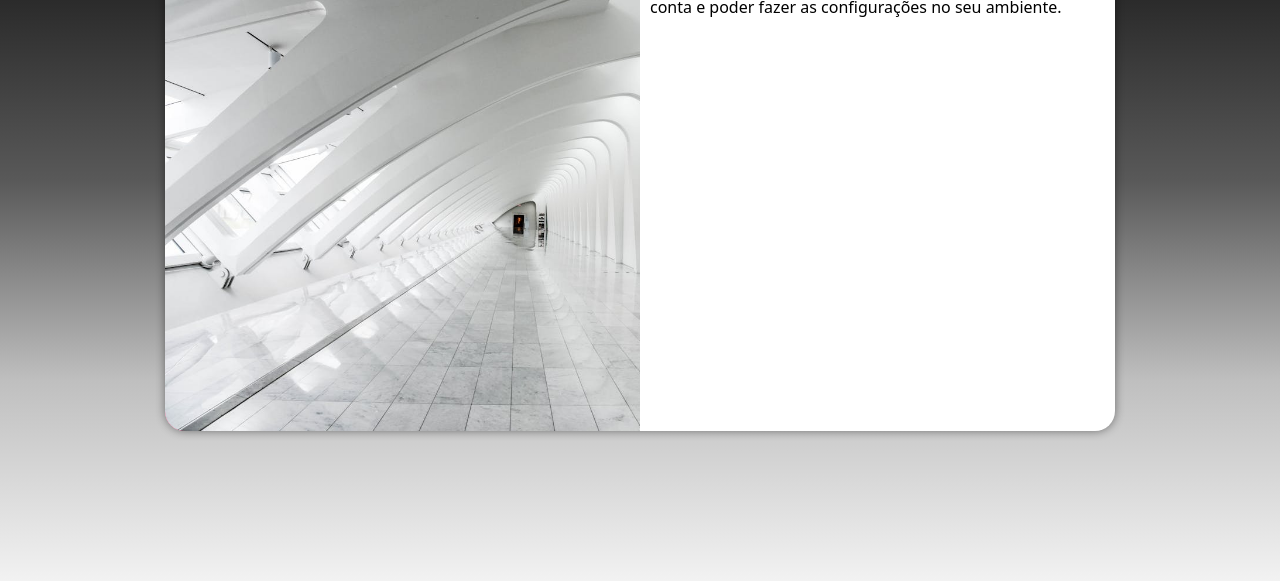
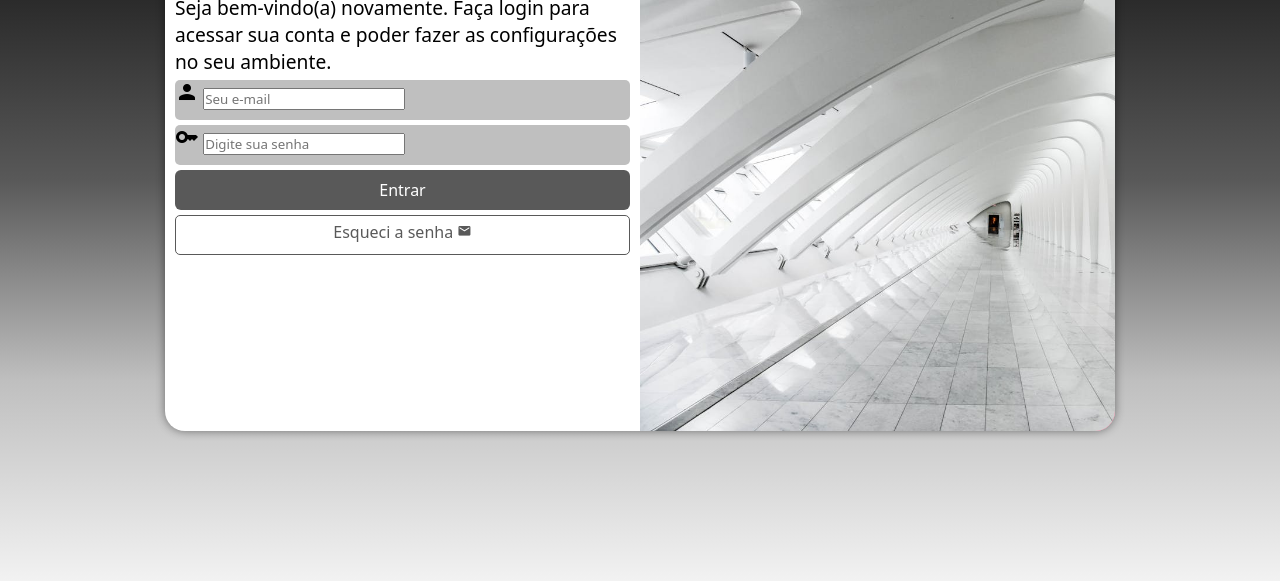
Before and after one commit to Lrfilho/Projeto-Login, a plain HTML site: page index.html in a window 1280 px wide. Shown: the part 219-800 px from the top of the page. Drawn offline with Linux system fonts and the light colour scheme.

Commit message:
formatação do formulário

```diff
--- a/estilos/media-queries.css
+++ b/estilos/media-queries.css
@@ -46,17 +46,22 @@ Grandes telas: acima de 1200px
     }
 
     section#login > div#imagem{
-        float: left;
+        float: right;
         width: 50% ;
         height: 100%;
     }
 
     section#login > div#formulario{
 
-        float: right;
+        float: left;
         width: 50%;
     }
 
+    div#formulario > h1 {
+        font-size: 2em;
+    }
 
-
+    div#formulario > p{
+        font-size: 1.2em;
+    }
 }
--- a/estilos/style.css
+++ b/estilos/style.css
@@ -41,7 +41,7 @@ section#login {
     overflow: hidden;
 
     background-color: white;
-    width: 250px;
+    width: 252px;
     height: 500px;
     border-radius: 20px;
     box-shadow: 0px 0px 10px rgba(0, 0, 0, 0.455);
@@ -62,3 +62,67 @@ section#login > div#formulario{
     display: block;
     padding: 10px;
 }
+
+div#formulario > h1 {
+    text-align:  center;
+    margin-bottom: 10px;
+}
+
+div#formulario > p{
+    font-size: 0.8em;
+}
+
+form > div.campo{
+    background-color:#BFBFBF;
+    display: block;
+    width: 100%;
+    height: 40px;
+    border-radius:5px;
+    margin: 5px 0px;
+
+}
+
+div.campo > label{
+    display: none
+}
+
+form > input[type=submit]{
+    display: block;
+    font-size: 1em;
+    width: 100%;
+    height: 40px;
+    background-color:  #595959;
+    color: white;
+    border: none;
+    border-radius: 6px;
+    cursor: pointer;
+}
+
+form > input[type=submit]:hover{
+    background-color:#0D0D0D;
+    color: white
+}
+
+form > a.botao{
+    display: block;
+    text-align: center;
+    font-size: 1em;
+    width: 100%;
+    height: 40px;
+    padding-top: 5px;
+    margin-top: 5px;
+    background-color: white;
+    color: #595959;
+    border: 1px solid #595959;
+    border-radius: 5px;
+    text-decoration: none;
+}
+
+form > a.botao:hover{
+    background-color: #595959;
+    color: white;
+}
+
+form > a.botao > i {
+    font-size:0.9em;
+}
--- a/index.html
+++ b/index.html
@@ -4,6 +4,9 @@
     <meta charset="UTF-8">
     <meta name="viewport" content="width=device-width, initial-scale=1.0">
     <title>Login</title>
+    <link rel="stylesheet" href="https://fonts.googleapis.com/icon?family=Material+Icons" rel="stylesheet" />
+
+
     <link rel="stylesheet" href="estilos/style.css">
     <link rel="stylesheet" href="estilos/media-queries.css">
 </head>
@@ -18,7 +21,34 @@
                 <div id="formulario">
                         <h1>Login</h1>
                         <p>Seja bem-vindo(a) novamente. Faça login para acessar sua conta e poder fazer as configurações no seu ambiente.</p>
-                        <form action="login.php" method="post">
+                        <form action="login.php" method="post" autocomplete="on">
+
+
+                            <div class="campo">
+
+                                <i class="material-icons">
+                                    person
+                                </i>
+
+                                <input type="email" name="login" id="ilogin" placeholder="Seu e-mail" autocomplete="email" required maxlength="30">
+                                <label for="ilogin">Login</label>
+
+                            </div>
+
+                            <div class="campo">
+                                <i class="material-icons">
+                                    key
+                                </i>
+
+
+
+                                <input type="password" name="senha" id="isenha" placeholder="Digite sua senha " autocomplete="current-password" required minlength="8" maxlength="20">
+                                <label for="isenha">Senha</label>
+
+
+                            </div>
+                            <input type="submit" value="Entrar">
+                            <a href="esqueci.html" class="botao">Esqueci a senha <i class="material-icons">mail</i></a>
 
                         </form>
 
```
